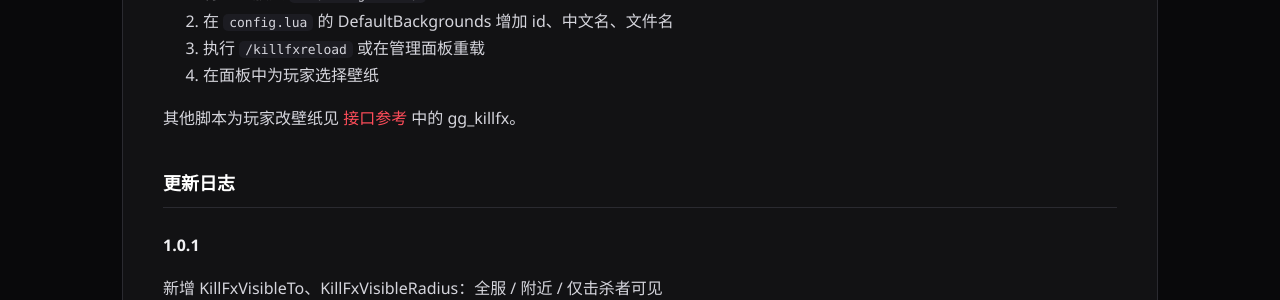
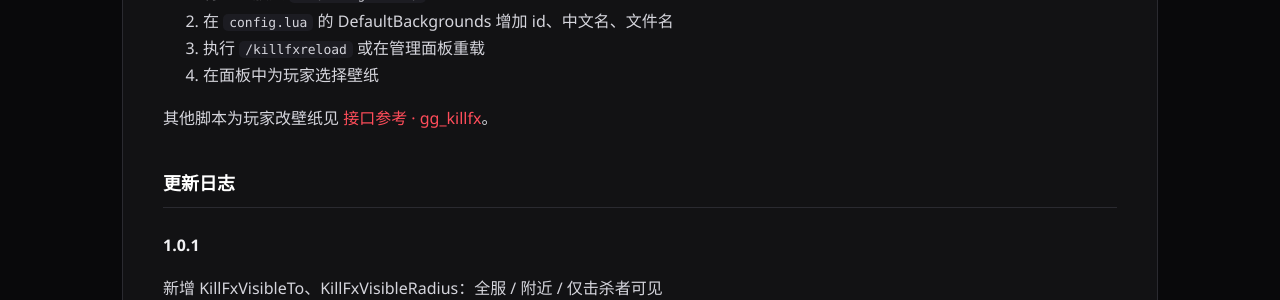
Before and after one commit to gege806/gege-docs, a Jekyll site: the page built from plugins/gg-killfx.md, in a window 1280 px wide and 900 px high, scrolled down 2094 px. Shown: the part 189-489 px from the top of the window. Built offline with Jekyll 4.4.1, drawn with Linux system fonts in a browser that asks for light colours.

Commit message:
Align gg_killfx docs with site standards and document exports.
Trim player page config to prose, add api.md entries, refresh gege.png avatar.

Co-authored-by: Cursor <cursoragent@cursor.com>

```diff
--- a/plugins/gg-killfx.md
+++ b/plugins/gg-killfx.md
@@ -73,7 +73,7 @@ title: "击杀特效 gg_killfx"
 3. 执行 `/killfxreload` 或在管理面板重载
 4. 在面板中为玩家选择壁纸
 
-其他脚本为玩家改壁纸见 [接口参考](api.html) 中的 gg_killfx。
+其他脚本为玩家改壁纸见 [接口参考 · gg_killfx](api.html#gg_killfx击杀特效)。
 
 ## 更新日志
 
```
Also changed, not shown: 1 other file.
